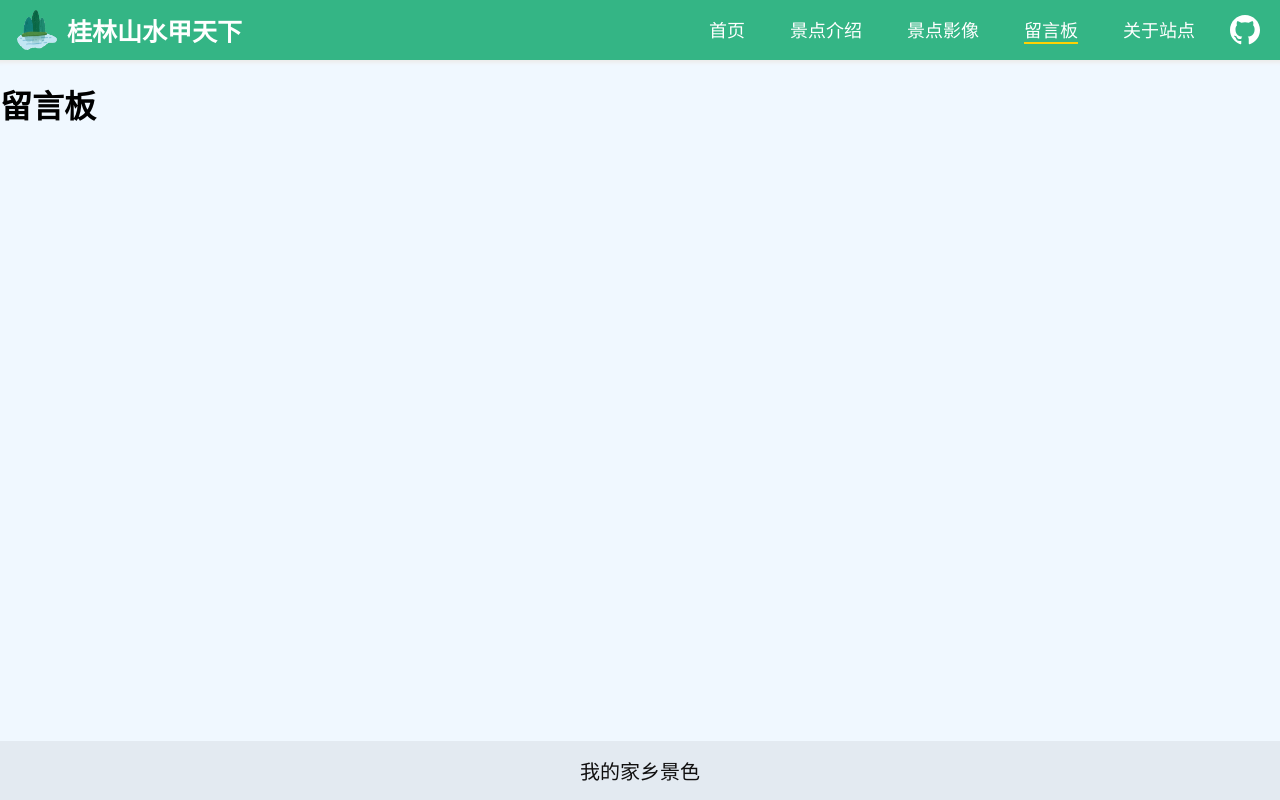
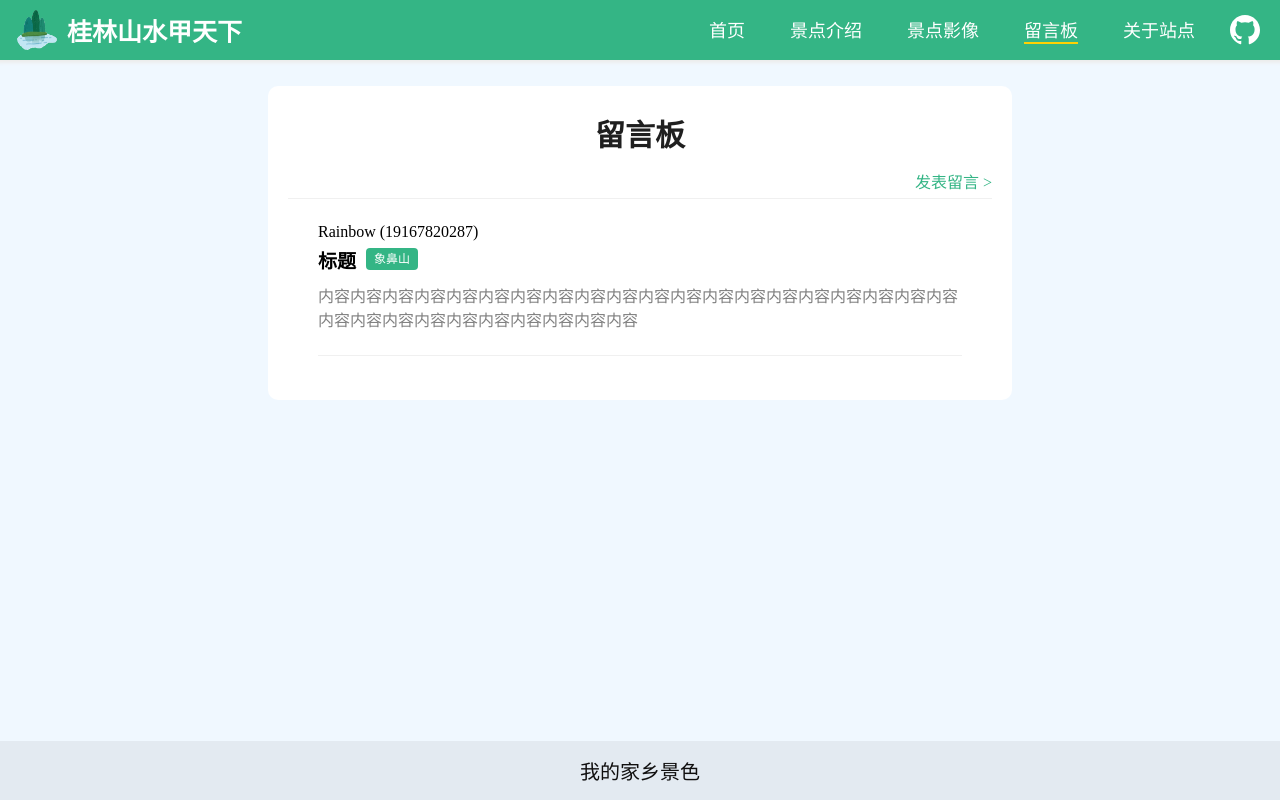
Before and after one commit to thcpdd/hometown-scenery, a Next.js app: page /contact in a window 1280 px wide. Built offline with nearby package versions, Linux system fonts and the light colour scheme; what @ant-design/nextjs-registry would draw is missing.

Commit message:
feat: 统一站点主题色、部分留言板布局

```diff
--- a/src/app/contact/page.js
+++ b/src/app/contact/page.js
@@ -1,5 +1,90 @@
+'use client'
+
+import { useState } from "react";
+import { Divider, Modal, Input, Form, Select, Tag } from "antd";
+import TextArea from "antd/es/input/TextArea";
+import Title from "antd/es/typography/Title";
+import styles from "@/styles/contact.module.css"
+
+
+const ContactContent = () => {
+  return (
+      <div>
+        <div style={{marginBottom: '5px'}}>
+          <span>Rainbow&nbsp;(19167820287)</span>
+        </div>
+        <div style={{display: 'flex', alignItems: 'center', marginBottom: '10px'}}>
+          <span style={{fontWeight: "bold", marginRight: '10px', fontSize: '19px'}}>标题</span>
+          <Tag color="#34b585">象鼻山</Tag>
+        </div>
+        <div style={{color: 'gray'}}>内容内容内容内容内容内容内容内容内容内容内容内容内容内容内容内容内容内容内容内容内容内容内容内容内容内容内容内容内容内容</div>
+        <Divider/>
+      </div>
+  );
+}
+
 const Page = () => {
-  return <h1>留言板</h1>
+  const [openModal, setOpenModal] = useState(false)
+  const selectOptions = [
+    {label: '漓江', value: 'lijiang'},
+    {label: '象鼻山', value: 'xiangbishan'},
+    {label: '灵渠', value: 'lingqu'},
+  ]
+  const onCancel = () => {
+    setOpenModal(false)
+  }
+  const publish = values => {
+    console.log(values)
+    setOpenModal(false)
+  }
+
+  return (
+      <div className={styles.content}>
+        <div className={styles.title}>
+          <Title level={2} style={{textAlign: 'center'}}>留言板</Title>
+          <span className={styles.publish} onClick={() => {setOpenModal(true)}}>发表留言&nbsp;&gt;</span>
+          <Modal
+              open={openModal}
+              onCancel={onCancel}
+              title={"发表留言"}
+              okText={"发表"}
+              cancelText={"取消"}
+              okButtonProps={{autoFocus: true, htmlType: 'submit'}}
+              destroyOnClose={true}
+              modalRender={(dom) => (
+                  <Form
+                      layout="vertical"
+                      initialValues={{
+                        modifier: 'public',
+                      }}
+                      clearOnDestroy
+                      onFinish={publish}
+                  >{dom}</Form>
+              )}
+          >
+            <Form.Item name="username" label="用户名" rules={[{required: true, message: '请输入用户名'}]}>
+              <Input/>
+            </Form.Item>
+            <Form.Item name="phone" label="手机号" rules={[{required: true, message: '请输入手机号'}]}>
+              <Input/>
+            </Form.Item>
+            <Form.Item name='scenery' label="留言景点" rules={[{required: true, message: '请选择需要留言的景点'}]}>
+              <Select options={selectOptions}/>
+            </Form.Item>
+            <Form.Item name="title" label="留言标题" rules={[{required: true, message: '请输入留言标题'}]}>
+              <Input/>
+            </Form.Item>
+            <Form.Item name="content" label="留言内容" rules={[{required: true, message: '请输入留言内容'}]}>
+              <TextArea/>
+            </Form.Item>
+          </Modal>
+        </div>
+        <Divider/>
+        <div className={styles.detail}>
+          <ContactContent/>
+        </div>
+      </div>
+  );
 }
 
 export default Page
--- a/src/app/layout.js
+++ b/src/app/layout.js
@@ -22,7 +22,14 @@ const RootLayout = ({ children }) => {
   return (
     <html lang="zh-Hans">
       <body>
-        <ConfigProvider locale={customLocale}>
+        <ConfigProvider
+            locale={customLocale}
+            theme={{
+              token: {
+                colorPrimary: '#34b585'
+              }
+            }}
+        >
           <Header/>
           <AntdRegistry>
             <main className="main-content">
--- a/src/app/page.js
+++ b/src/app/page.js
@@ -211,7 +211,7 @@ const SceneriesContent = () => {
               items={items}
               size={"large"}
               onChange={v => {setActiveKey(v)}}
-              tabBarExtraContent={<Link href={'/scenery-introduce?sceneryName=' + activeKey}>景点详情&nbsp;&gt;</Link>}
+              tabBarExtraContent={<Link href={'/scenery-introduce?sceneryName=' + activeKey} style={{color: "#34b585"}}>景点详情&nbsp;&gt;</Link>}
           />
         </div>
       </div>
--- /dev/null
+++ b/src/styles/contact.module.css
@@ -0,0 +1,29 @@
+.content {
+  background-color: white;
+  width: 55%;
+  margin: 26px auto 0 auto;
+  border-radius: 10px;
+  padding: 5px 20px 20px 20px;
+}
+
+/* 发表留言-开始 */
+.title {
+
+}
+.publish {
+  color: #34b585;
+  float: right;
+  margin-bottom: 5px;
+}
+.publish:hover {
+  cursor: pointer;
+}
+/* 发表留言-结束 */
+
+/* 所有留言内容-开始 */
+.detail {
+  margin-top: 15px;
+  padding: 0 30px;
+  /*background-color: #6ea3ee;*/
+}
+/* 所有留言内容-结束 */
```
Also changed, not shown: src/styles/index.module.css (+5 -5 lines).
